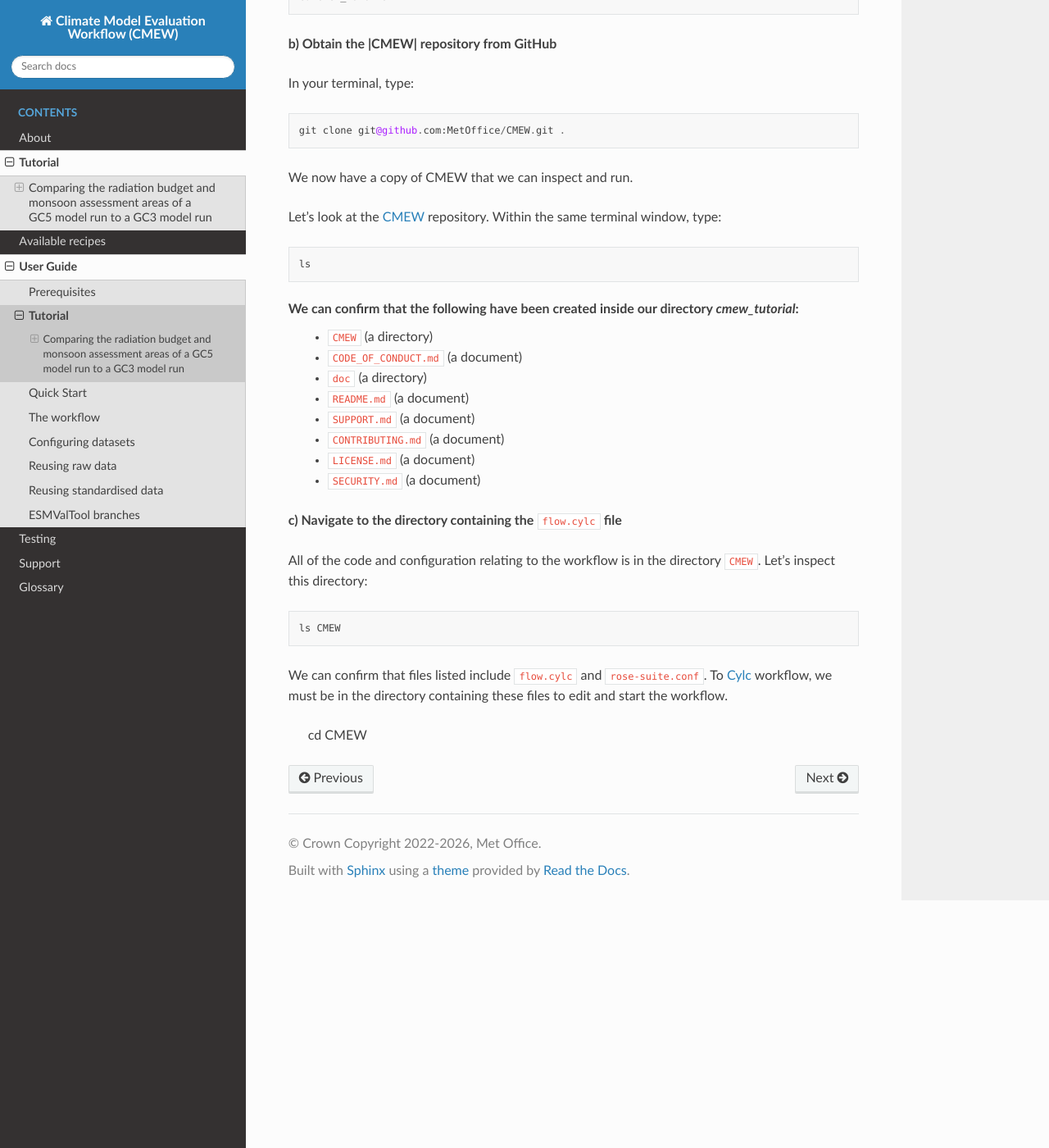
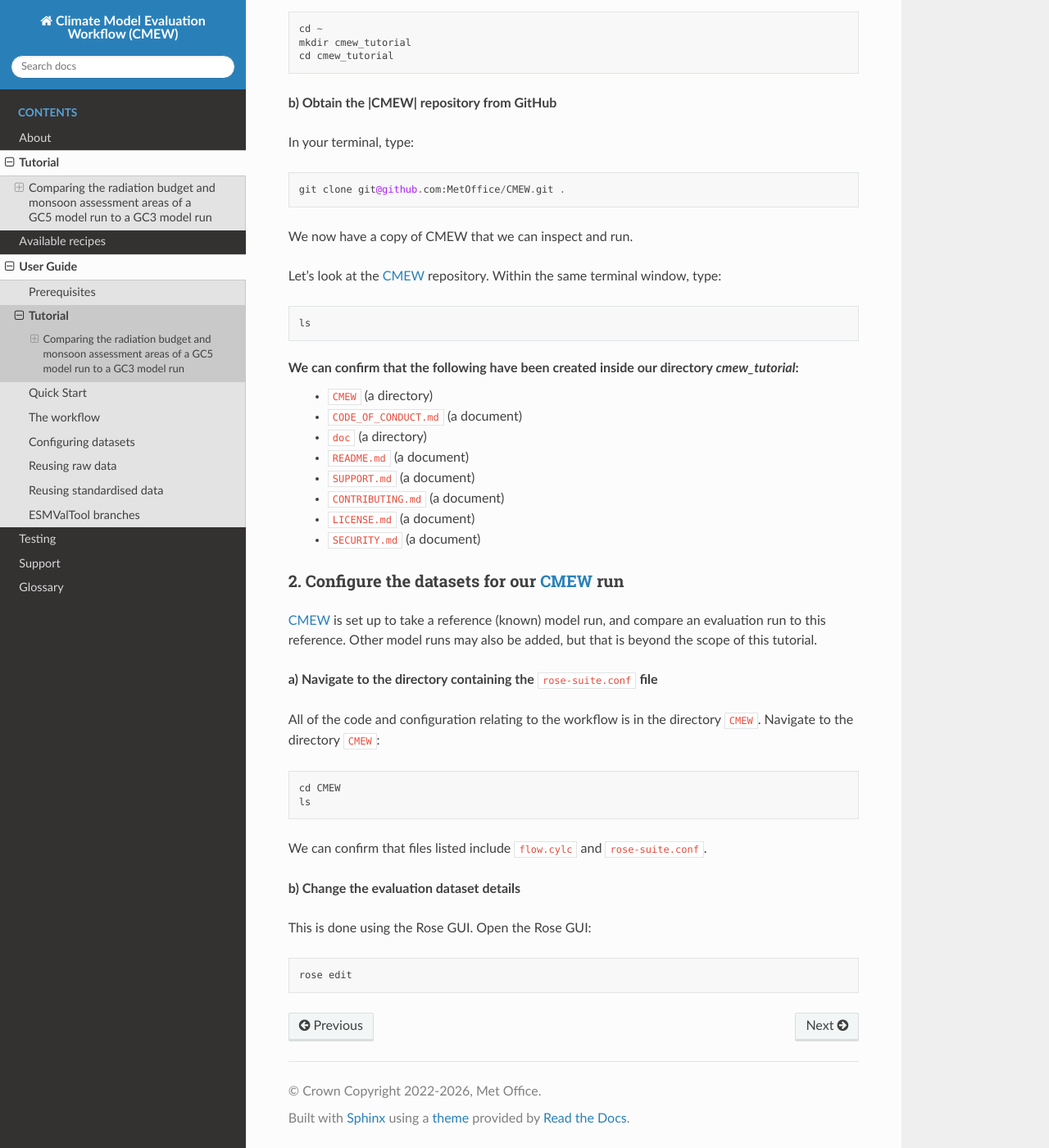
Before and after one commit to MetOffice/CMEW, a Sphinx documentation site: the page built from doc/source/user_guide/tutorial.rst, in a window 1280 px wide and 1400 px high, scrolled down 647 px. Shown: the whole window at 82% size. Built offline with Sphinx 7.4.7 and the Read the Docs theme 3.1.0, drawn with Linux system fonts in a browser that asks for light colours; some of the changed text lies outside the part shown.

Commit message:
progress

```diff
--- a/doc/source/user_guide/tutorial.rst
+++ b/doc/source/user_guide/tutorial.rst
@@ -11,6 +11,12 @@ Comparing the radiation budget and monsoon assessment areas of a GC5 model run t
 
 .. include:: ../common.txt
 
+In this tutorial,
+we will put a copy of the |CMEW| workflow onto our local machine
+and use it to compare model run **u-cw673** to model run **u-bv546**
+with regards to radiation budget and monsoon metrics.
+
+
 0. Prerequisites
 ----------------
 
@@ -20,8 +26,7 @@ b) `moo hello`
 1. Clone the |CMEW| repository from GitHub
 ------------------------------------------
 
-In this tutorial,
-we will put a copy of the |CMEW| workflow onto our local machine,
+We will copy |CMEW| from GitHub
 into a directory called ``cmew_tutorial`` on the home space.
 
 **a) Create a new directory for the |CMEW| repository**
@@ -55,15 +60,28 @@ We can confirm that the following have been created inside our directory `cmew_t
  - ``LICENSE.md`` (a document)
  - ``SECURITY.md`` (a document)
 
-**c) Navigate to the directory containing the** ``flow.cylc`` **file**
+
+2. Configure the datasets for our |CMEW| run
+--------------------------------------------
+
+|CMEW| is set up to take a reference (known) model run,
+and compare an evaluation run to this reference.
+Other model runs may also be added,
+but that is beyond the scope of this tutorial.
+
+**a) Navigate to the directory containing the** ``rose-suite.conf`` **file**
 
 All of the code and configuration relating to the workflow is in the directory ``CMEW``.
-Let's inspect this directory::
+Navigate to the directory ``CMEW``::
 
-    ls CMEW
+    cd CMEW
+    ls
 
 We can confirm that files listed include ``flow.cylc`` and ``rose-suite.conf``.
-To |Cylc| workflow,
-we must be in the directory containing these files to edit and start the workflow.
 
-    cd CMEW
+**b) Change the evaluation dataset details**
+
+This is done using the Rose GUI.
+Open the Rose GUI::
+
+    rose edit
```
